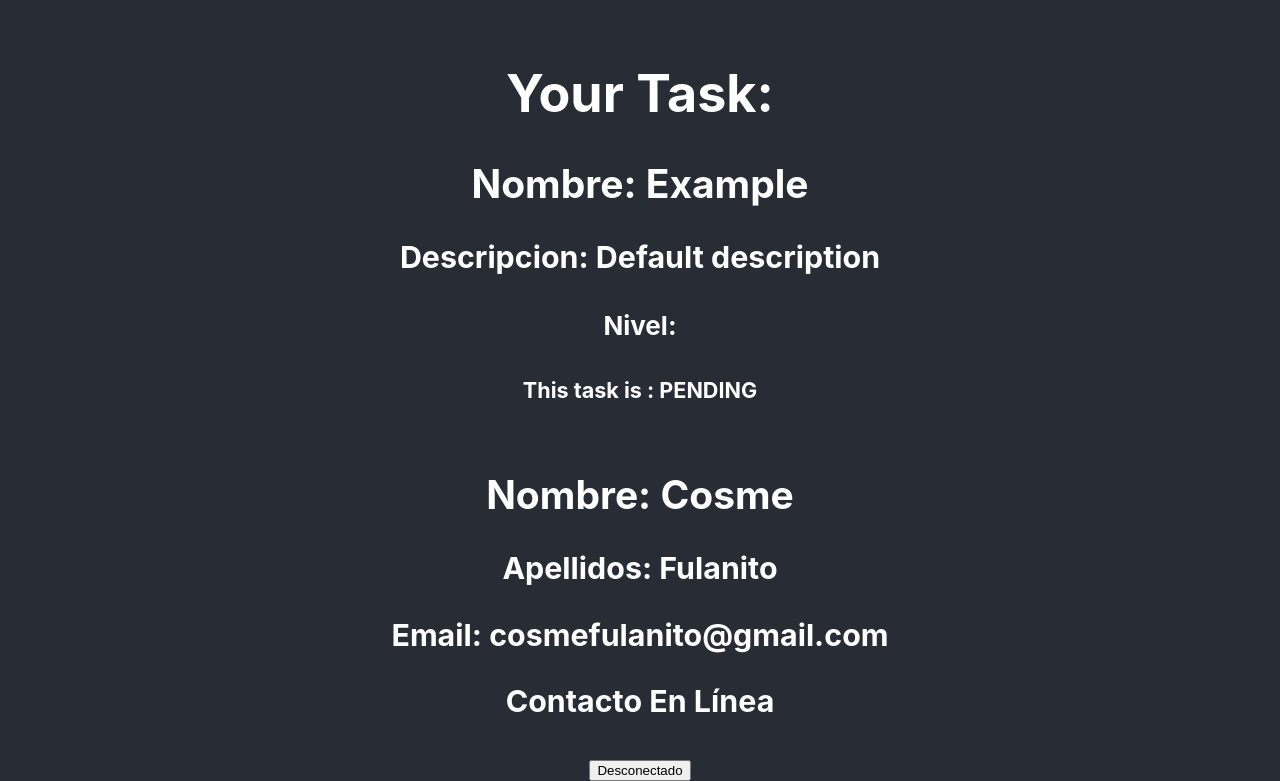
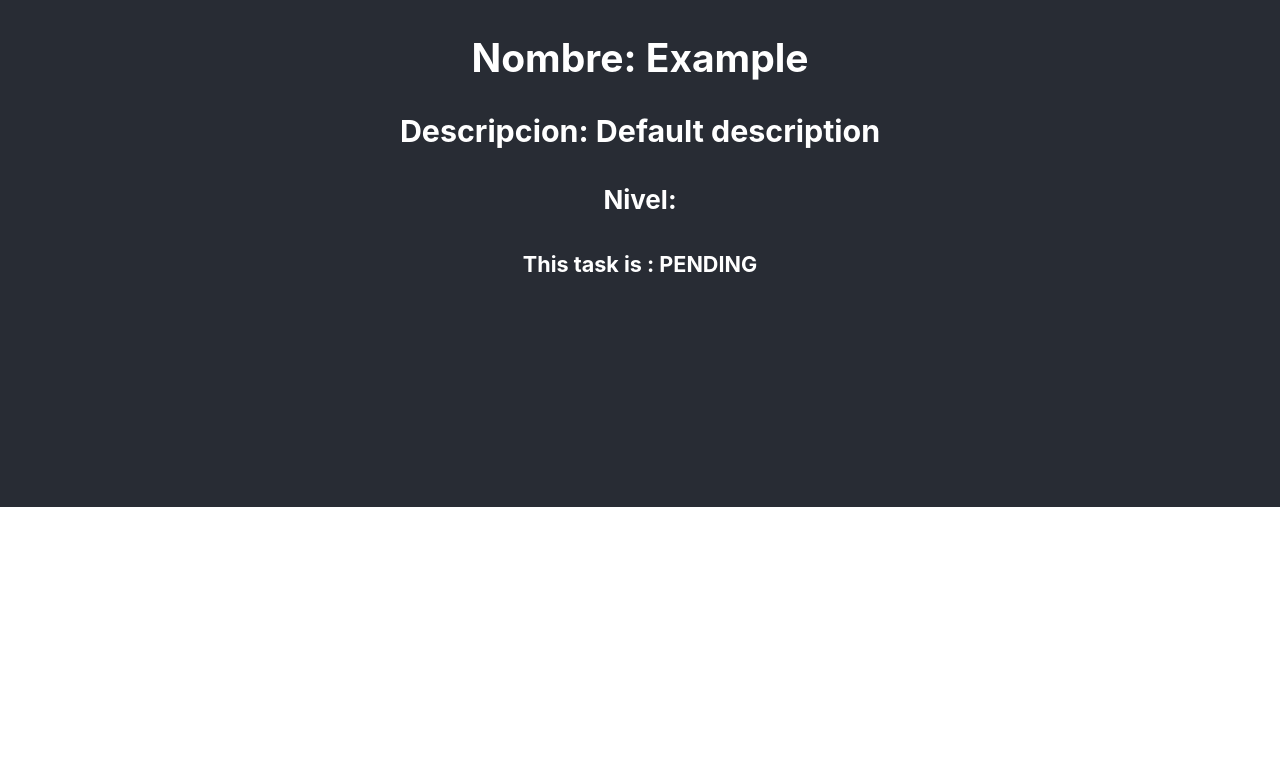
Before and after one commit to hernanguaragna/Open-Bootcamp, a React (Create React App) app in the folder ReactJS/mis-pruebas/hola-mundo/: page / in a window 1280 px wide. Shown: the part 293-1074 px from the top of the page. After the commit the page ends 800 px from the top, so only its background shows below. Built offline with nearby package versions, Linux system fonts and the light colour scheme.

Commit message:
elimine la hwk3

```diff
--- a/ReactJS/mis-pruebas/hola-mundo/src/App.js
+++ b/ReactJS/mis-pruebas/hola-mundo/src/App.js
@@ -1,28 +1,23 @@
-import logo from './logo.svg';
+// import logo from './logo.svg';
 import './App.css';
 //import Greeting from './components/pures/greeting';
 //import GreetingF from './components/pures/greetingF';
 import TaskListComponent from './components/conteiner/task.list';
-import ComponenteA from './components/pures/forms/componenteA';
+
 
 function App() {
-  const contactoPrueba = {
-    nombre: 'Cosme',
-    apellido: 'Fulanito',
-    email: 'cosmefulanito@gmail.com',
-    conectado: false,
-  };
+
   return (
     <div className="App">
       <header className="App-header">
-        <img src={logo} className="App-logo" alt="logo" />
+        {/* <img src={logo} className="App-logo" alt="logo" /> */}
        {/* !aca voy a importar el componente Greeting */}
        {/* <Greeting name="Hernán"/> */}
        {/* Componente de ejemplo funcional */}
        {/* <GreetingF name={"Hernán"} /> */}
        {/* Componente de Listado de Tareas */}
        <TaskListComponent />
-       <ComponenteA contacto={contactoPrueba} />
+
       </header>
     </div>
   );
--- a/ReactJS/mis-pruebas/hola-mundo/src/components/conteiner/componenteB.jsx
+++ /dev/null
@@ -1,19 +0,0 @@
-import React,{ useState } from "react";
-import PropTypes from 'prop-types';
-// import { Contacto } from "../../models/contacto.class";
-
-function ComponenteB(estado) {
-    const [conectado, setConectado] = useState(estado);
-    return (
-      <div>
-        <h3> {conectado === false ? 'Contacto No Disponible' : 'Contacto En Línea'}</h3>
-        <button onClick={() => setConectado(!conectado)}>{conectado === false ? 'Conectado' : 'Desconectado'}</button>
-      </div>
-    );
-  }
-
-  ComponenteB.propTypes = {
-    estado: PropTypes.bool,
-  };
-
-  export default ComponenteB;
--- a/ReactJS/mis-pruebas/hola-mundo/src/components/pures/forms/componenteA.jsx
+++ /dev/null
@@ -1,23 +0,0 @@
-import React from "react";
-import PropTypes  from "prop-types";
-import { Contacto } from "../../../models/contacto.class";
-import ComponenteB from "../../conteiner/componenteB"
-
-
-
-function componenteA({ contacto }) {
-	return (
-	  <div>
-		<h2>Nombre: {contacto.nombre}</h2>
-		<h3>Apellidos: {contacto.apellido}</h3>
-		<h3>Email: {contacto.email}</h3>
-		<ComponenteB estado={true} />
-	  </div>
-	);
-  }
-
-  componenteA.propTypes = {
-	contacto: PropTypes.instanceOf(Contacto),
-  };
-
-  export default componenteA;
--- a/ReactJS/mis-pruebas/hola-mundo/src/models/contacto.class.js
+++ /dev/null
@@ -1,23 +0,0 @@
-// Componente A: Este componente va a tener disponer un Contacto(crea una clase para ello), que va a contar con las siguientes características:
-
-// Nombre: que será un String.
-
-// Apellido: también un String.
-
-// Email: de nuevo un String.
-
-// Conectado: será un booleano que nos indicará si la persona está conectada o no.
-
-export class Contacto{
-    nombre = "";
-    apellido = "";
-    email = "";
-    conectado = false;
-
-    constructor (nombre,apellido,email,conectado){
-        this.Nombre = nombre;
-        this.apellido = apellido;
-        this.email = email;
-        this.conectado = conectado;
-}
-}
```
